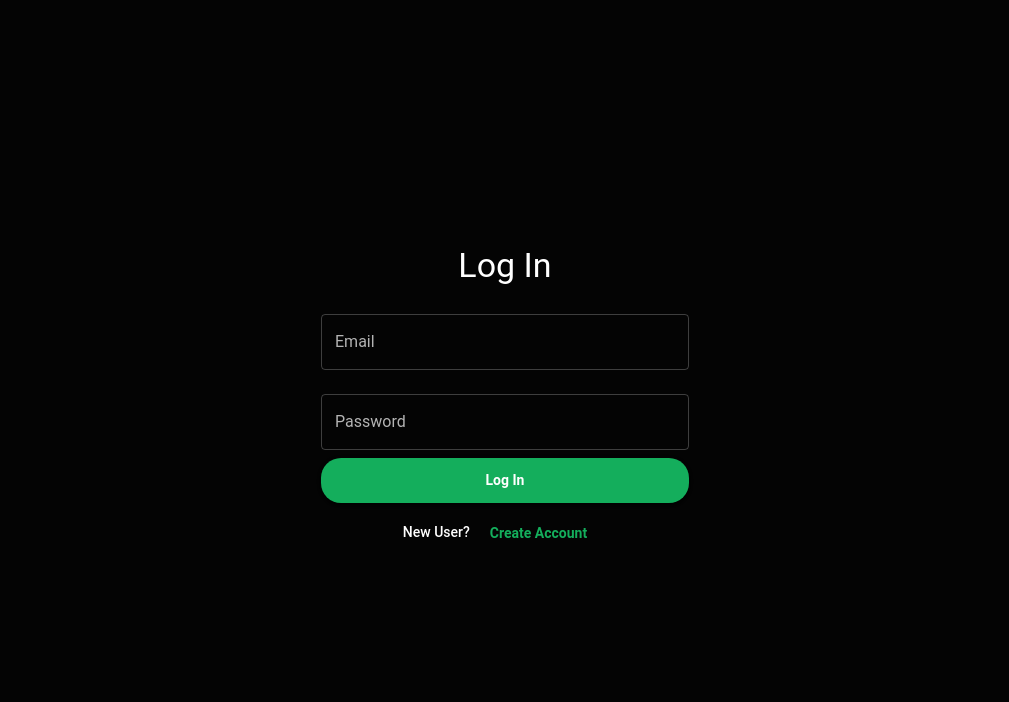
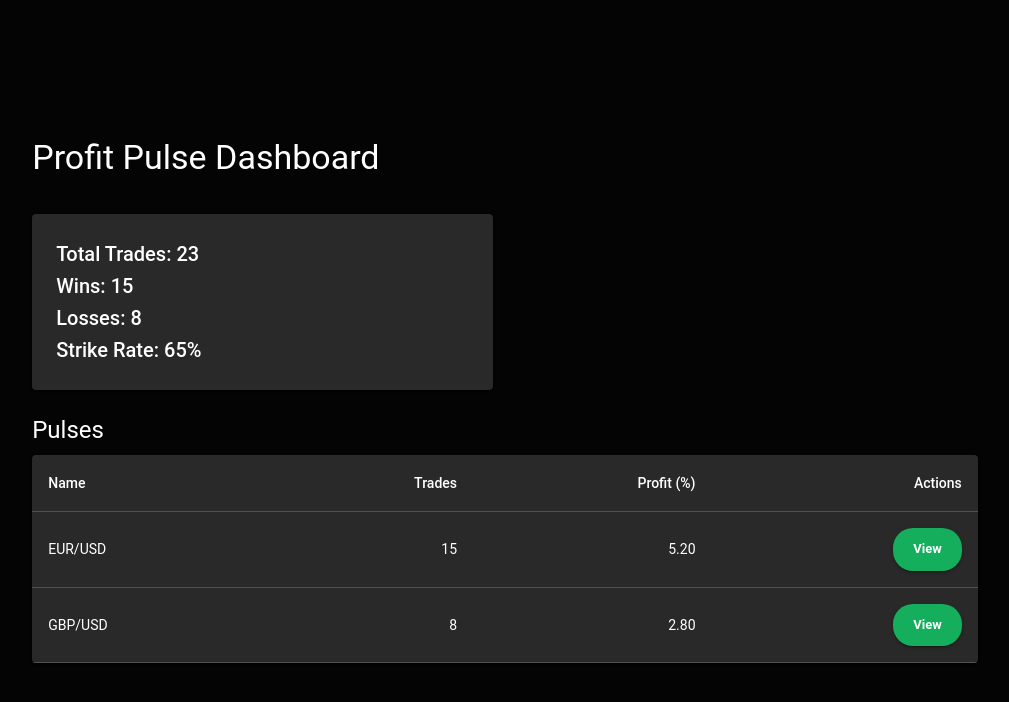
Before and after one commit to jackosei/profitpulse, a React (Vite) app: page /login in a window 1280 px wide. Before the commit this address led to /login. Shown: the top 702 px of the page, without its empty margins (135-1144 px from the left). Built offline with nearby package versions, Linux system fonts and the light colour scheme; no server answers.

Commit message:
added Routing and Dashboard component with simple tables for now

```diff
--- a/package.json
+++ b/package.json
@@ -16,7 +16,8 @@
     "@mui/material": "^6.3.1",
     "firebase": "^11.1.0",
     "react": "^18.3.1",
-    "react-dom": "^18.3.1"
+    "react-dom": "^18.3.1",
+    "react-router-dom": "^7.1.1"
   },
   "devDependencies": {
     "@eslint/js": "^9.17.0",
--- a/src/App.tsx
+++ b/src/App.tsx
@@ -1,42 +1,39 @@
-import { useState } from "react";
+import {
+  BrowserRouter as Router,
+  Route,
+  Routes,
+  Navigate,
+} from "react-router-dom";
+
+import { useEffect, useState } from "react";
+
 import SignUp from "./components/SignUp";
 import LogIn from "./components/LogIn";
-import { Box } from "@mui/material";
+import Dashboard from "./components/Dashboard";
 
 const App: React.FC = () => {
-  const [isSignUp, setIsSignUp] = useState(false);
+  // const isAuthenticated = !!localStorage.getItem("userToken"); // Simple auth check
 
-  function toggleAuthState() {
-    setIsSignUp((prev) => !prev);
-  }
+  const [isAuthenticated, setIsAuthenticated] = useState(false);
+
+  useEffect(() => {
+    // Check authentication status on app load
+    const userToken = localStorage.getItem("userToken");
+    setIsAuthenticated(!!userToken);
+  }, []);
 
   return (
-    <Box
-      sx={{
-        textAlign: "center",
-        padding: 2,
-      }}
-    >
-      {/* <Button
-        onClick={() => setIsSignUp(true)}
-        variant="contained"
-        sx={{ margin: 1 }}
-      >
-        Sign Up
-      </Button>
-      <Button
-        onClick={() => setIsSignUp(false)}
-        variant="outlined"
-        sx={{ margin: 1 }}
-      >
-        Log In
-      </Button> */}
-      {isSignUp ? (
-        <SignUp handleAuthState={toggleAuthState} />
-      ) : (
-        <LogIn handleAuthState={toggleAuthState} />
-      )}
-    </Box>
+    <Router>
+      <Routes>
+        <Route path="/login" element={<LogIn />} />
+        <Route path="/signup" element={<SignUp />} />
+        <Route
+          path="/dashboard"
+          element={isAuthenticated ? <Dashboard /> : <Navigate to="/login" />}
+        />
+        <Route path="*" element={<Navigate to="/login" />} />
+      </Routes>
+    </Router>
   );
 };
 
--- /dev/null
+++ b/src/components/Dashboard.tsx
@@ -0,0 +1,77 @@
+import React from "react";
+import {
+  Grid,
+  Paper,
+  Typography,
+  Table,
+  TableBody,
+  TableCell,
+  TableContainer,
+  TableHead,
+  TableRow,
+  Button,
+} from "@mui/material";
+
+const Dashboard: React.FC = () => {
+  // Placeholder data for Pulses table
+  const pulses = [
+    { id: 1, name: "EUR/USD", trades: 15, profit: 5.2 },
+    { id: 2, name: "GBP/USD", trades: 8, profit: 2.8 },
+  ];
+
+  return (
+    <Grid container spacing={3} sx={{ p: 3 }}>
+      {/* Header */}
+      <Grid item xs={12}>
+        <Typography variant="h4" gutterBottom>
+          Profit Pulse Dashboard
+        </Typography>
+      </Grid>
+
+      {/* Key Statistics */}
+      <Grid item xs={12} md={6}>
+        <Paper sx={{ p: 3 }}>
+          <Typography variant="h6">Total Trades: 23</Typography>
+          <Typography variant="h6">Wins: 15</Typography>
+          <Typography variant="h6">Losses: 8</Typography>
+          <Typography variant="h6">Strike Rate: 65%</Typography>
+        </Paper>
+      </Grid>
+
+      {/* Pulses Table */}
+      <Grid item xs={12}>
+        <Typography variant="h5" gutterBottom>
+          Pulses
+        </Typography>
+        <TableContainer component={Paper}>
+          <Table>
+            <TableHead>
+              <TableRow>
+                <TableCell>Name</TableCell>
+                <TableCell align="right">Trades</TableCell>
+                <TableCell align="right">Profit (%)</TableCell>
+                <TableCell align="right">Actions</TableCell>
+              </TableRow>
+            </TableHead>
+            <TableBody>
+              {pulses.map((pulse) => (
+                <TableRow key={pulse.id}>
+                  <TableCell>{pulse.name}</TableCell>
+                  <TableCell align="right">{pulse.trades}</TableCell>
+                  <TableCell align="right">{pulse.profit.toFixed(2)}</TableCell>
+                  <TableCell align="right">
+                    <Button variant="contained" size="small" color="primary">
+                      View
+                    </Button>
+                  </TableCell>
+                </TableRow>
+              ))}
+            </TableBody>
+          </Table>
+        </TableContainer>
+      </Grid>
+    </Grid>
+  );
+};
+
+export default Dashboard;
--- a/src/components/LogIn.tsx
+++ b/src/components/LogIn.tsx
@@ -1,15 +1,22 @@
 import React, { useState } from "react";
 import { logIn } from "../firebaseAuth";
 import { TextField, Button, Box, Typography } from "@mui/material";
+import { useNavigate } from "react-router-dom";
 
-export interface AuthProps {
-  handleAuthState: () => void; // The type for the handleAccessState function
-}
+// export interface AuthProps {
+//   handleAuthState: () => void; // The type for the handleAccessState function
+// }
 
-const LogIn: React.FC<AuthProps> = ({ handleAuthState }) => {
+const LogIn: React.FC = () => {
   const [email, setEmail] = useState("");
   const [password, setPassword] = useState("");
   const [error, setError] = useState("");
+
+  const navigate = useNavigate();
+
+  // After successful login:
+  localStorage.setItem("userToken", "sampleToken"); // Set token
+  navigate("/dashboard"); // Redirect to dashboard
 
   const handleLogIn = async () => {
     try {
@@ -69,7 +76,6 @@ const LogIn: React.FC<AuthProps> = ({ handleAuthState }) => {
               textDecoration: "underline",
             },
           }}
-          onClick={handleAuthState}
         >
           Create Account
         </Button>
--- a/src/components/SignUp.tsx
+++ b/src/components/SignUp.tsx
@@ -2,9 +2,9 @@ import { useState } from "react";
 import { signUp } from "../firebaseAuth";
 import { TextField, Button, Box, Typography } from "@mui/material";
 
-import { AuthProps } from "./LogIn";
+// import { AuthProps } from "./LogIn";
 
-const SignUp: React.FC<AuthProps> = ({ handleAuthState }) => {
+const SignUp: React.FC = () => {
   const [displayName, setDisplayName] = useState("");
   const [email, setEmail] = useState("");
   const [password, setPassword] = useState("");
@@ -89,7 +89,6 @@ const SignUp: React.FC<AuthProps> = ({ handleAuthState }) => {
               textDecoration: "underline",
             },
           }}
-          onClick={handleAuthState}
         >
           Sign In
         </Button>
```
Also changed, not shown: 1 other file (tests, documents, lock files or other folders).
